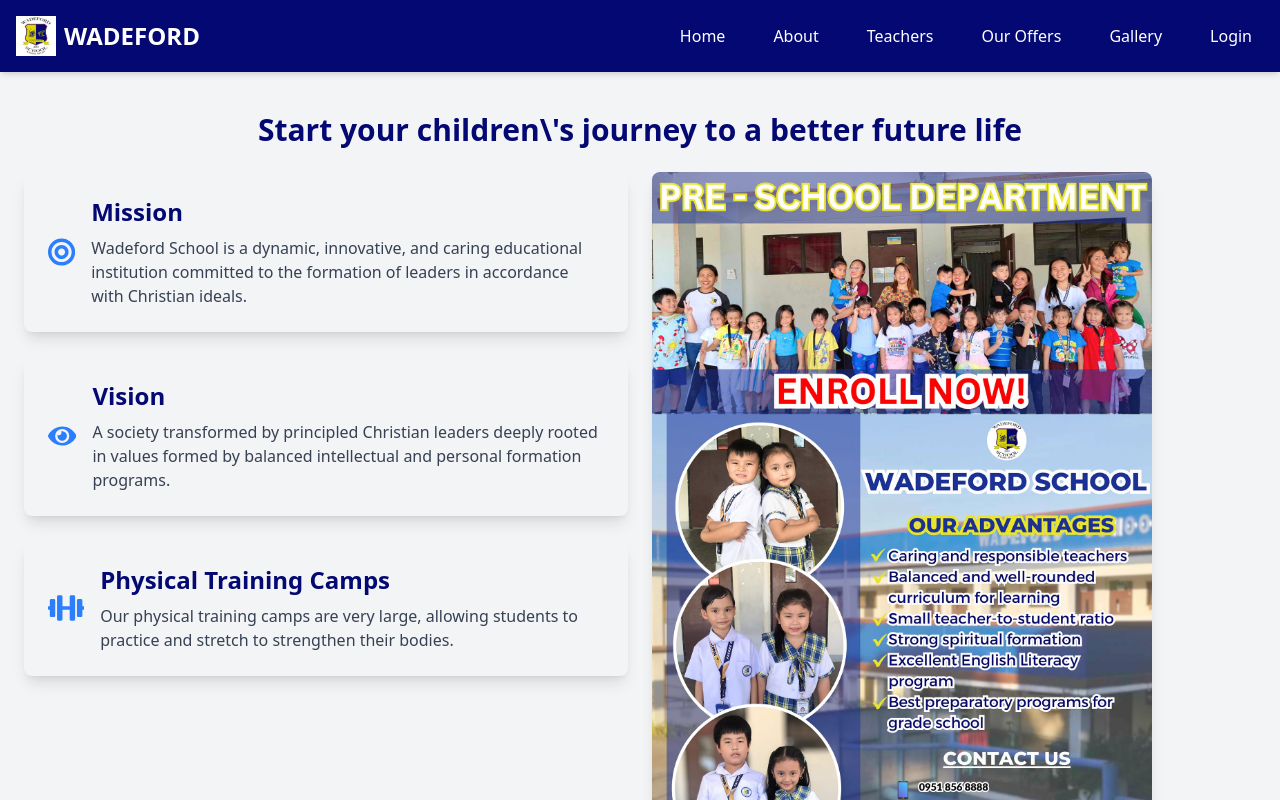
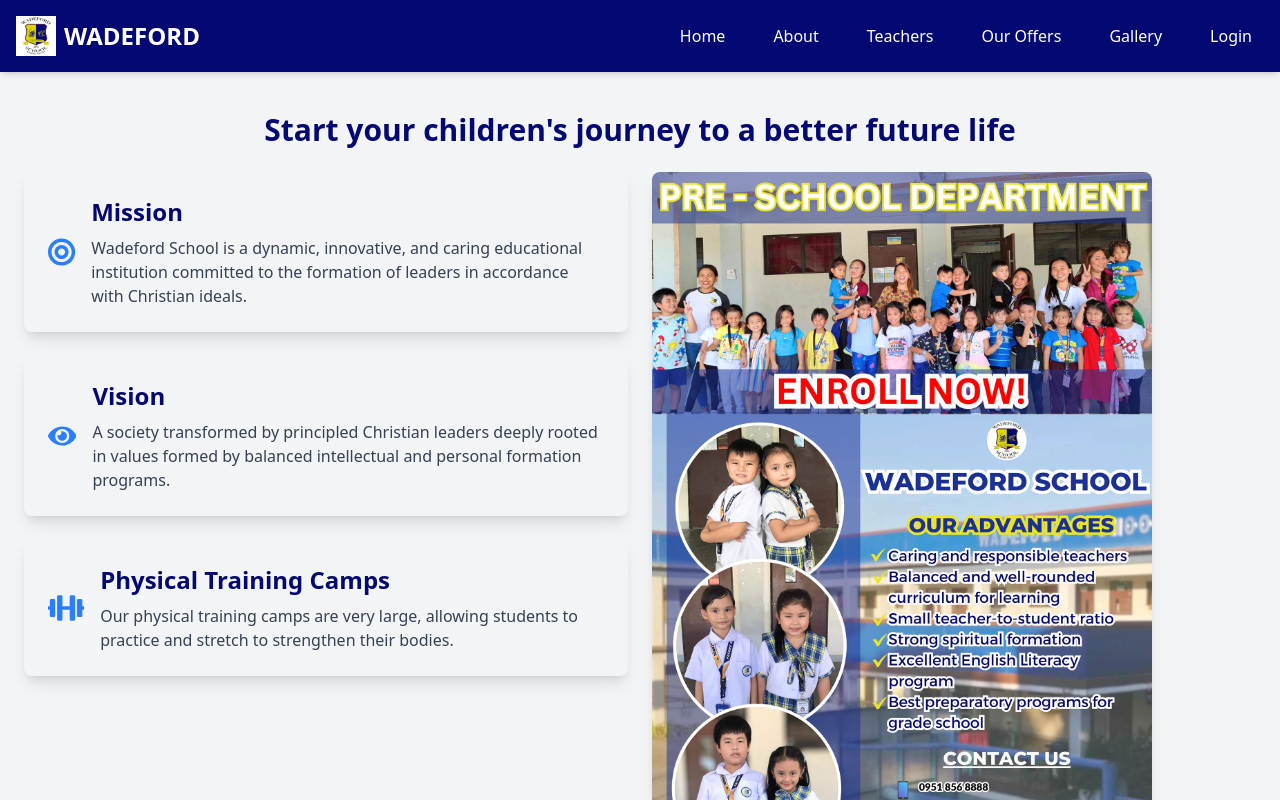
Before and after one commit to BLaNKJ11/wadeford-kalibo, a Next.js app: page /about in a window 1280 px wide. Shown: the top 800 px of the page. Built offline with nearby package versions, Linux system fonts and the light colour scheme.

Commit message:
news and events details

```diff
--- a/src/app/about/page.js
+++ b/src/app/about/page.js
@@ -9,7 +9,7 @@
     <div className="min-h-screen bg-background text-foreground">
       <div className="container mx-auto px-6 py-12">
         <h1 className="text-3xl font-bold text-center mb-6 text-[#040873]">
-          Start your children\'s journey to a better future life
+          Start your children&apos;s journey to a better future life
         </h1>
 
         <div className="grid grid-cols-1 md:grid-cols-2 gap-6 items-start">
@@ -66,7 +66,7 @@
             In Kalibo, Aklan, a small group of concerned parents searched for a school for their children. It was a dream school they were looking for, and none met their expectations.
           </p>
           <p className="text-gray-700 leading-relaxed mt-4">
-            They found a guide - Bishop Gabriel V. Reyes, who introduced them in January 2003 to some members of Opus Dei and PAREF, Parents for Education Foundation, which operates exclusive schools like Woodrose, Southridge, Northfield, Westbridge, Rosehill, Ridgefield, etc. In that meeting, they discussed the possibility of having a PAREF-assisted school in Aklan. Two months later, the Wadeford Foundation, Inc. was organized and opened in June 2003 a Preparatory School (Nursery, Junior Kindergarten, Senior Kindergarten) and Grades 1-5 of the Elementary School. In the academic year 2004-2005, the school opened a Toddler\'s class and Grade six. Due to the increasing number of enrollees in the Preschool, the Preschool Annex building was inaugurated on August 3, 2006.
+            They found a guide - Bishop Gabriel V. Reyes, who introduced them in January 2003 to some members of Opus Dei and PAREF, Parents for Education Foundation, which operates exclusive schools like Woodrose, Southridge, Northfield, Westbridge, Rosehill, Ridgefield, etc. In that meeting, they discussed the possibility of having a PAREF-assisted school in Aklan. Two months later, the Wadeford Foundation, Inc. was organized and opened in June 2003 a Preparatory School (Nursery, Junior Kindergarten, Senior Kindergarten) and Grades 1-5 of the Elementary School. In the academic year 2004-2005, the school opened a Toddler&apos;s class and Grade six. Due to the increasing number of enrollees in the Preschool, the Preschool Annex building was inaugurated on August 3, 2006.
           </p>
           <p className="text-gray-700 leading-relaxed mt-4">
             After five long years of being established and with the strong commitment of the parents, Board of Directors, and teachers to the Mission and Vision of the school, a plan of having a new site was proposed. It was presented during the Parent Coordinators' Get Together on August 2, 2007. The blessing of the new site and the groundbreaking for the new building was on January 9, 2008, on the birth anniversary of St. Josemaria Escriva, Patron Saint of Wadeford School. The new school site is located in Andagao, Kalibo, Aklan. After four months of construction, the new Wadeford School finally became a reality. On June 16, 2008, the new Wadeford started its operation.
```
